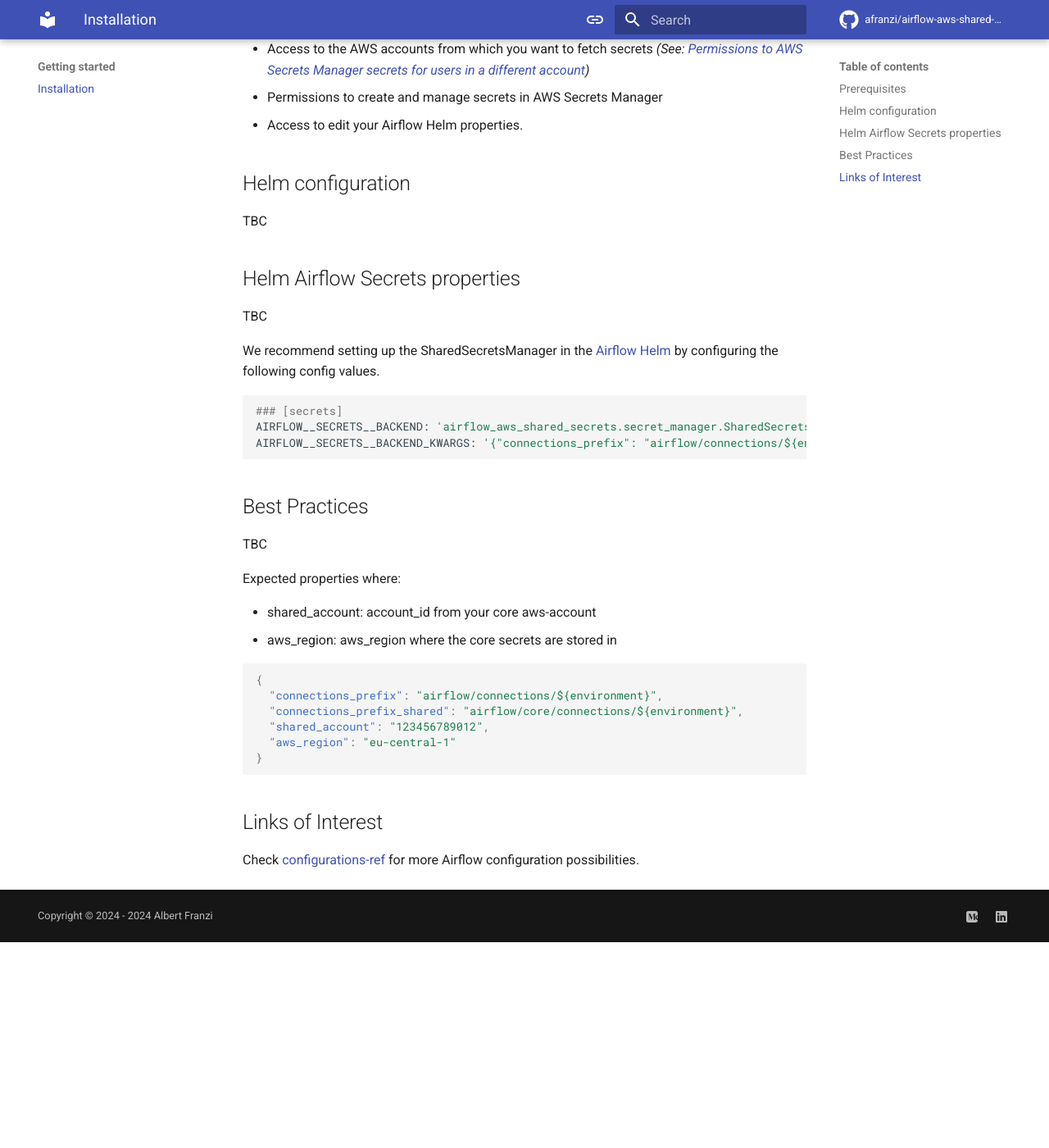
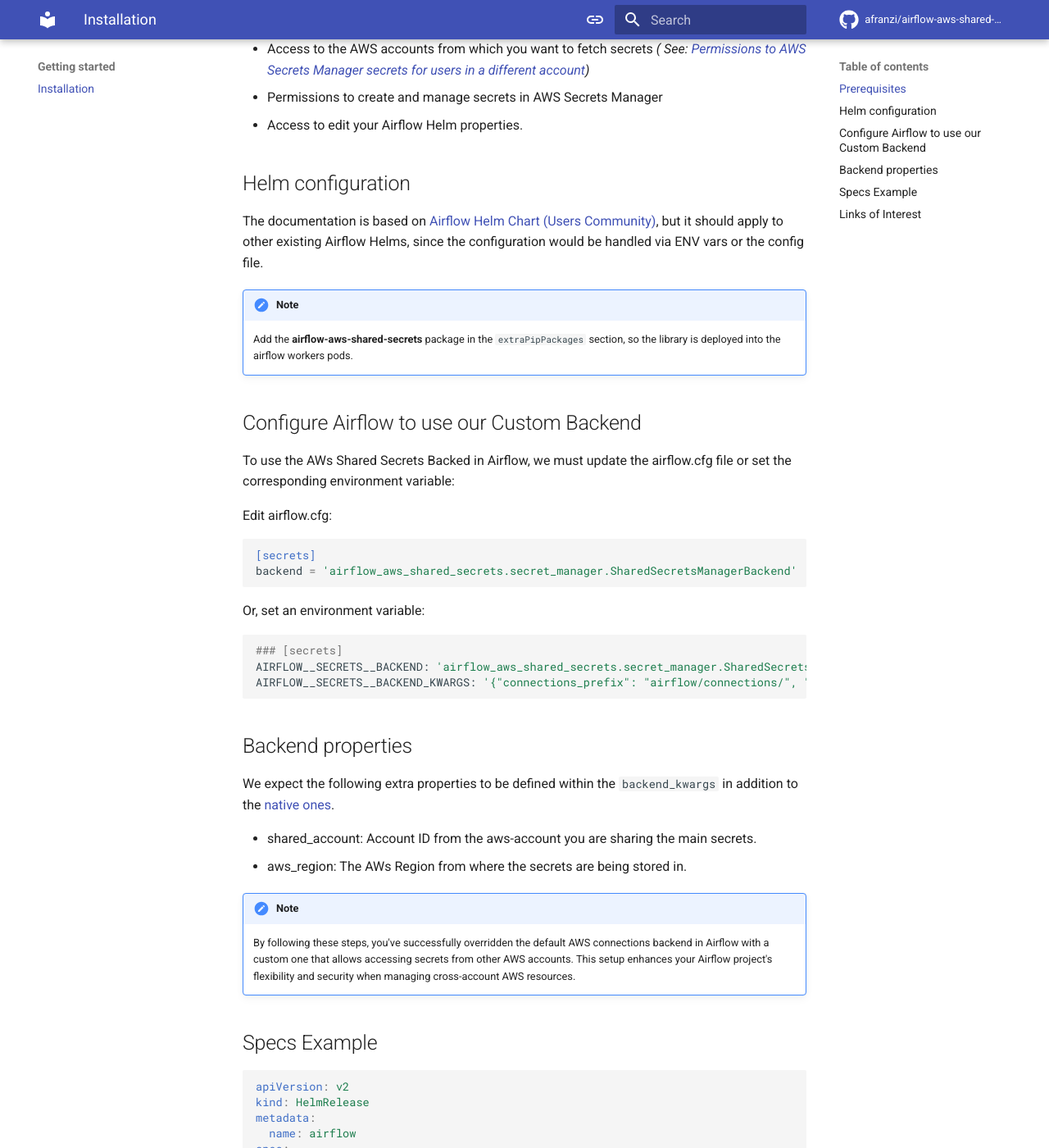
Before and after one commit to afranzi/airflow-aws-shared-secrets, an MkDocs documentation site: the page built from docs/setup.md, in a window 1280 px wide and 1400 px high, scrolled down 265 px. Shown: the whole window at 82% size. Built offline with MkDocs 1.6.1 and Material for MkDocs 9.7.7, drawn with Linux system fonts in a browser that asks for light colours; comment, search, counter and statistics services are not loaded; before the commit the page ends 1414 px from its top, so only the background shows below that; some of the changed text lies outside the part shown.

Commit message:
fix: :wrench - Extend documentation

````diff
--- a/docs/setup.md
+++ b/docs/setup.md
@@ -2,45 +2,98 @@
 
 - Apache Airflow 2.x
 - Access to the AWS accounts from which you want to fetch secrets
-  _(See: [Permissions to AWS Secrets Manager secrets for users in a different account](https://docs.aws.amazon.com/secretsmanager/latest/userguide/auth-and-access_examples_cross.html))_
+  _(
+  See: [Permissions to AWS Secrets Manager secrets for users in a different account](https://docs.aws.amazon.com/secretsmanager/latest/userguide/auth-and-access_examples_cross.html))_
 - Permissions to create and manage secrets in AWS Secrets Manager
 - Access to edit your Airflow Helm properties.
 
 ## Helm configuration
 
-TBC
+The documentation is based on [Airflow Helm Chart (Users Community)](https://airflow-helm.github.io/charts/), but it
+should apply to other existing Airflow Helms, since the configuration would be handled via ENV vars or the config file.
 
-## Helm Airflow Secrets properties
+!!! note extraPipPackages
+    Add the **airflow-aws-shared-secrets** package in the `extraPipPackages` section, so the library is deployed into
+    the airflow workers pods.
 
-TBC
+## Configure Airflow to use our Custom Backend
 
-We recommend setting up the SharedSecretsManager in
-the [Airflow Helm](https://github.com/airflow-helm/charts/blob/main/charts/airflow/values.yaml) by configuring
-the following config values.
+To use the AWs Shared Secrets Backed in Airflow, we must update the airflow.cfg file or set the corresponding
+environment variable:
+
+Edit airflow.cfg:
+
+```toml
+[secrets]
+backend = 'airflow_aws_shared_secrets.secret_manager.SharedSecretsManagerBackend'
+```
+
+Or, set an environment variable:
 
 ```toml
 ### [secrets]
 AIRFLOW__SECRETS__BACKEND: 'airflow_aws_shared_secrets.secret_manager.SharedSecretsManagerBackend'
-AIRFLOW__SECRETS__BACKEND_KWARGS: '{"connections_prefix": "airflow/connections/${environment}", "connections_prefix_shared" : "airflow/core/connections/${environment}", "shared_account": "<my_core_aws_account_id>", "aws_region": "eu-central-1"}'
+AIRFLOW__SECRETS__BACKEND_KWARGS: '{"connections_prefix": "airflow/connections/", "connections_prefix_shared" : "airflow/connections/shared", "shared_account": "123581321", "aws_region": "eu-central-1"}'
 ```
 
+## Backend properties
 
-## Best Practices
+We expect the following extra properties to be defined within the `backend_kwargs` in addition to
+the [native ones](https://airflow.apache.org/docs/apache-airflow-providers-amazon/stable/secrets-backends/aws-secrets-manager.html#aws-secrets-manager-backend).
 
-TBC
+- shared_account: Account ID from the aws-account you are sharing the main secrets.
+- aws_region: The AWs Region from where the secrets are being stored in.
 
-Expected properties where:
+!!! note Conclusion
+    By following these steps, you've successfully overridden the default AWS connections backend in Airflow with a custom one that allows accessing secrets from other AWS accounts.
+    This setup enhances your Airflow project's flexibility and security when managing cross-account AWS resources.
 
-- shared_account: account_id from your core aws-account
-- aws_region: aws_region where the core secrets are stored in
 
-```json
-{
-  "connections_prefix": "airflow/connections/${environment}",
-  "connections_prefix_shared": "airflow/core/connections/${environment}",
-  "shared_account": "123456789012",
-  "aws_region": "eu-central-1"
-}
+## Specs Example
+```yaml
+apiVersion: v2
+kind: HelmRelease
+metadata:
+  name: airflow
+spec:
+  releaseName: airflow
+  chart:
+    spec:
+      chart: airflow
+      version: 8.8.0
+  interval: 2h0m0s
+  install:
+    remediation:
+      retries: 3
+  values: # https://github.com/airflow-helm/charts/blob/main/charts/airflow/values.yaml
+    airflow:
+      image:
+        repository: apache/airflow
+        tag: 2.8.1-python3.10 # https://hub.docker.com/r/apache/airflow/tags
+      executor: CeleryExecutor
+      extraPipPackages:
+        - "apache-airflow-providers-amazon==8.13.0"
+        - "airflow-aws-shared-secrets==0.0.5" # https://github.com/afranzi/airflow-aws-shared-secrets
+      config:
+        ### ref: https://airflow.apache.org/docs/apache-airflow/stable/configurations-ref.html
+        ### [core]
+        AIRFLOW__CORE__CHECK_SLAS: 'False'
+        AIRFLOW__CORE__MAX_ACTIVE_RUNS_PER_DAG: 1
+        AIRFLOW__CORE__MIN_SERIALIZED_DAG_UPDATE_INTERVAL: 150
+
+        ### [secrets]
+        AIRFLOW__SECRETS__BACKEND: 'airflow_aws_shared_secrets.secret_manager.SharedSecretsManagerBackend'
+        AIRFLOW__SECRETS__BACKEND_KWARGS: '{"connections_prefix": "aily/${tenant_name}/${environment}/airflow", "shared_account": "258781458051", "connections_prefix_shared" : "aily/coreproduct/airflow", "aws_region": "eu-central-1"}'
+
+      ## Extra environment variables for the airflow Pods
+      ## [FAQ] https://github.com/airflow-helm/charts/blob/main/charts/airflow/docs/faq/kubernetes/mount-environment-variables.md
+      extraEnv:
+        ...
+
+    serviceAccount:
+      create: true
+      annotations:
+        eks.amazonaws.com/role-arn: ${airflow_irsa}
 ```
 
 ## Links of Interest
````
Also changed, not shown: README.md (+13 -23 lines).
